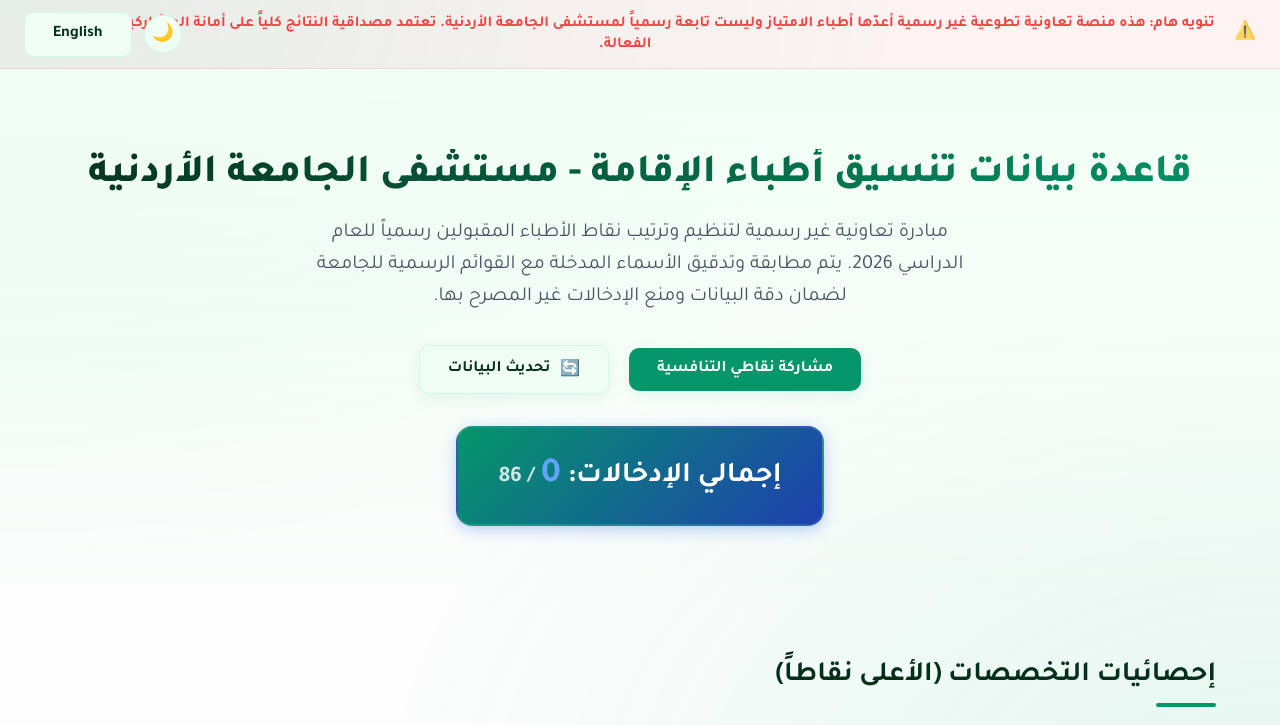
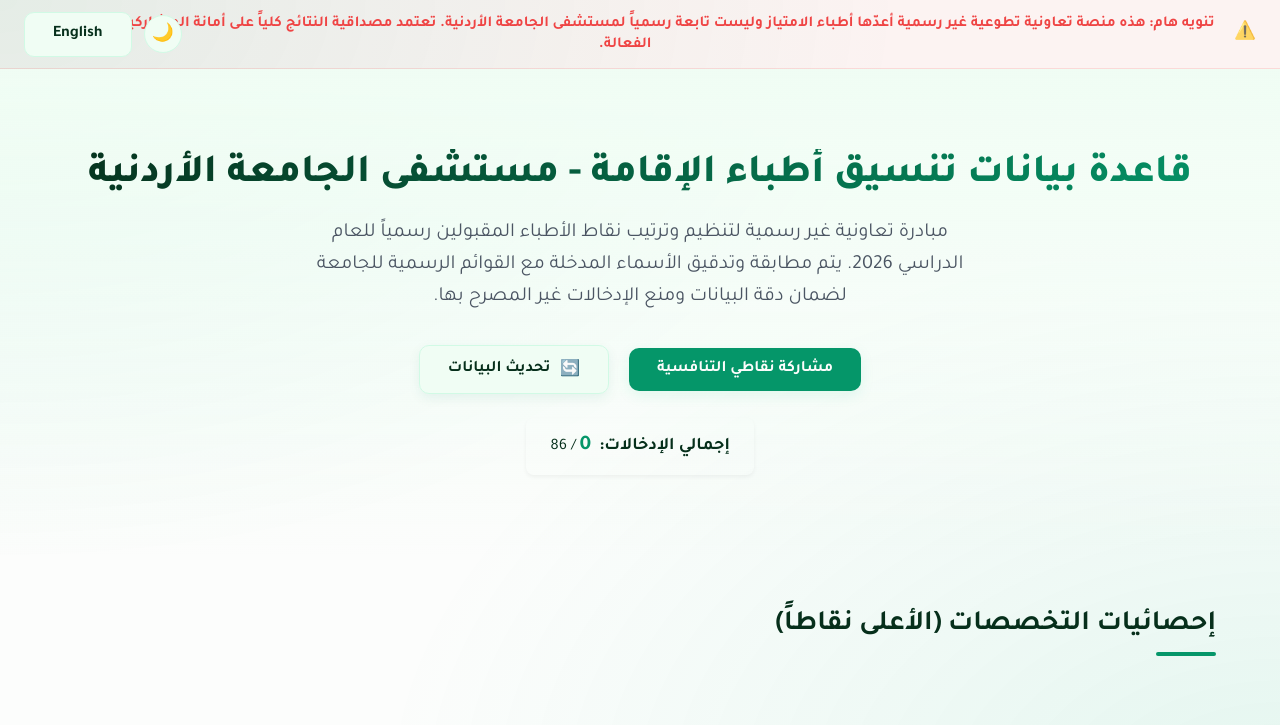
Before and after one commit to hussainalhashem100-glitch/juh-residency-dashboard, a website: page public/index.html in a window 1280 px wide. Shown: the top 725 px of the page. Drawn offline with Linux system fonts and the light colour scheme; no server answers.

Commit message:
UI: simplify total submissions counter design

```diff
--- a/public/index.html
+++ b/public/index.html
@@ -28,9 +28,13 @@
                 <span class="refresh-icon">🔄</span> <span id="lblRefresh">تحديث البيانات</span>
             </button>
         </div>
-        <div style="margin-top: 2rem; text-align: center;">
-            <div id="totalEntriesWidget" style="display: inline-block; background: linear-gradient(135deg, var(--primary), #1e40af); color: white; padding: 1.25rem 2.5rem; border-radius: 16px; font-size: 1.8rem; font-weight: bold; box-shadow: 0 4px 15px rgba(37, 99, 235, 0.3); border: 2px solid rgba(255,255,255,0.1);">
-                <span id="lblTotalEntriesTitle">إجمالي الإدخالات:</span> <span id="totalEntriesCount" style="color: #60a5fa; font-size: 2.2rem;">0</span> <span style="opacity: 0.8; font-size: 1.4rem;">/ 86</span>
+        <div style="margin-top: 1.5rem; text-align: center;">
+            <div id="totalEntriesWidget" style="display: inline-flex; align-items: center; gap: 0.5rem; background: var(--bg-card); color: var(--text-primary); padding: 0.75rem 1.5rem; border-radius: 8px; font-size: 1.1rem; font-weight: bold; box-shadow: 0 2px 4px rgba(0,0,0,0.05); border: 1px solid var(--border-color);">
+                <span id="lblTotalEntriesTitle">إجمالي الإدخالات:</span>
+                <span style="display: inline-flex; align-items: baseline; gap: 0.2rem;">
+                    <span id="totalEntriesCount" style="color: var(--primary); font-size: 1.3rem;">0</span>
+                    <span style="color: var(--text-secondary); font-size: 1rem; font-weight: normal;">/ 86</span>
+                </span>
             </div>
         </div>
     </header>
@@ -157,6 +161,6 @@
     </div>
 
     <!-- Firebase SDKs -->
-    <script src="app.js?v=14"></script>
+    <script src="app.js?v=15"></script>
 </body>
 </html>
```
